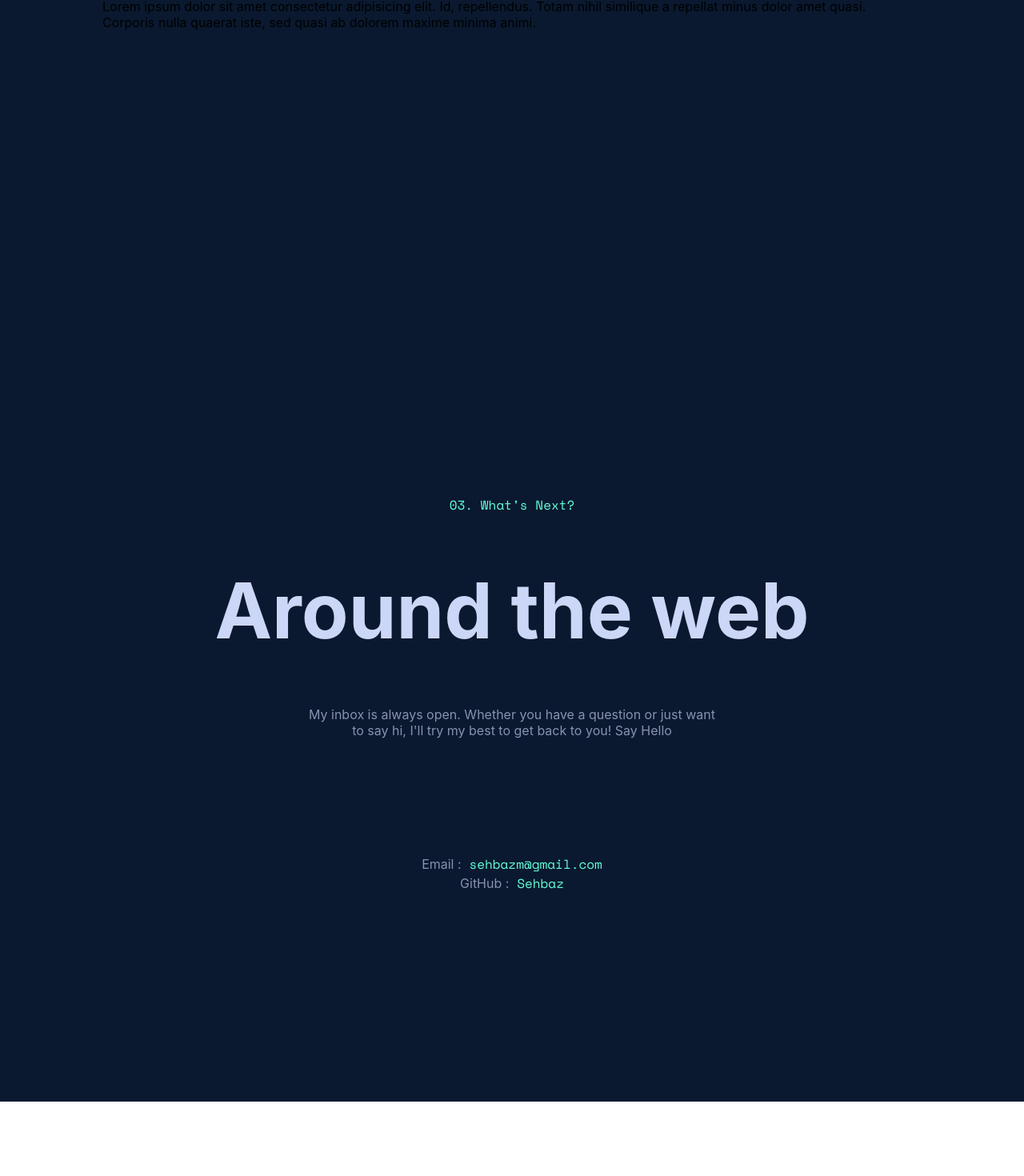
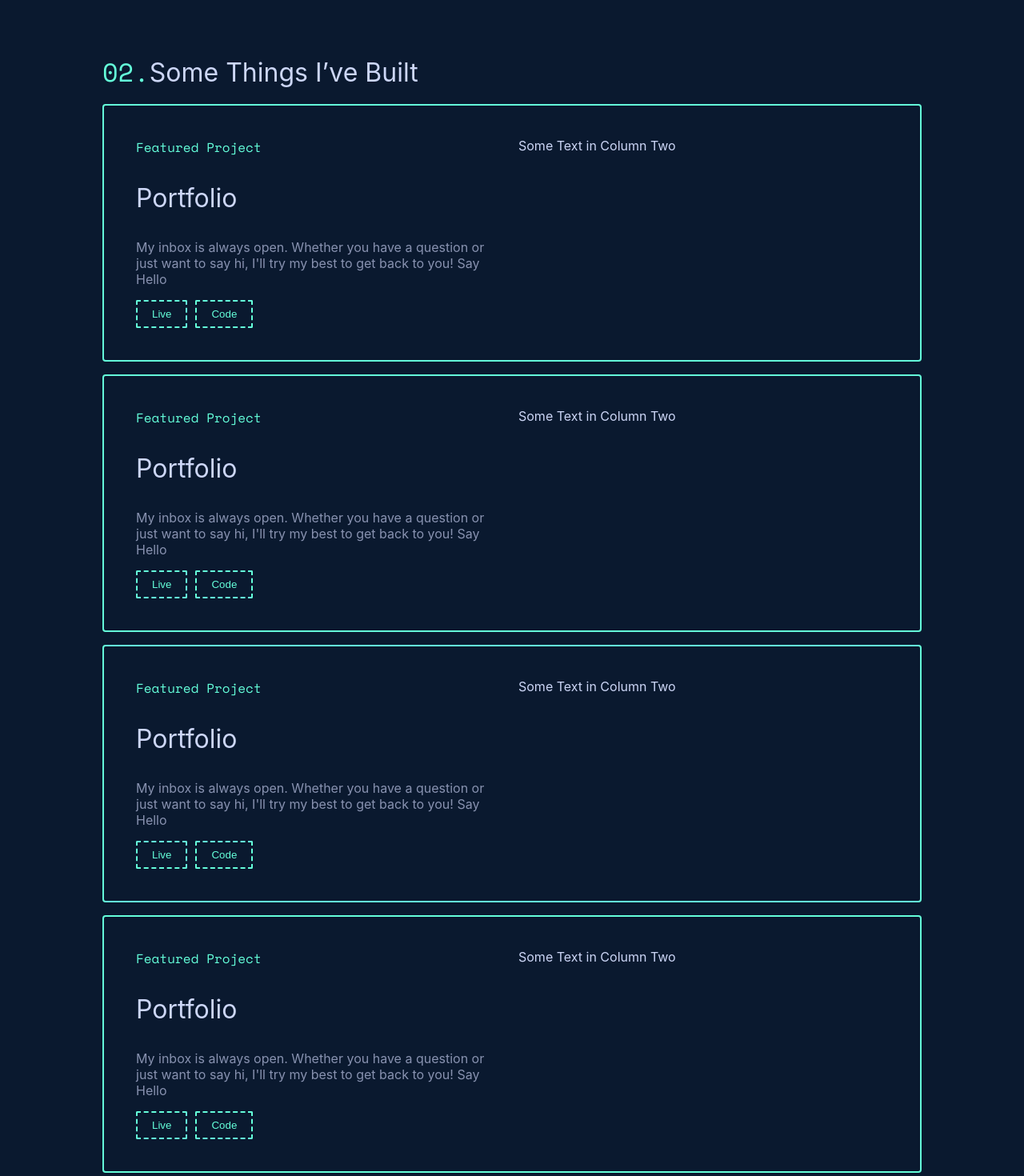
Before and after one commit to Sehbaz/portfolio-v1, a React (Create React App) app: page / in a window 1280 px wide. Shown: the part 874-2344 px from the top of the page at 80% size. Before the commit the page ends 2251 px from the top, so only its background shows below. Built offline with nearby package versions, Linux system fonts and the light colour scheme.

Commit message:
project section updated

```diff
--- a/src/components/section/Section.css
+++ b/src/components/section/Section.css
@@ -1,4 +1,4 @@
-@import url('https://fonts.googleapis.com/css2?family=Space+Mono&display=swap');
+@import url("https://fonts.googleapis.com/css2?family=Space+Mono&display=swap");
 
 .section-container {
   width: 80%;
@@ -6,62 +6,108 @@
 }
 
 .heading-1 {
-    color: #CCD6F6;
+  color: #ccd6f6;
   font-size: 6rem;
   margin: 0;
   font-weight: 700;
 }
 
 .heading-2 {
-    color: #8892B0;
+  color: #8892b0;
   font-size: 4rem;
   margin: 0;
 }
 
 .heading-3 {
-    color: #8892B0;
+  color: #8892b0;
   font-size: 1rem;
   width: 50%;
+}
+.heading-4 {
+  color: #ccd6f6;
+  font-size: 2rem;
 }
 
 .link {
   text-decoration: none;
 }
 
-
-
 .green-text {
   color: #64ffda;
   margin: 0;
-    font-family: 'Space Mono', monospace;
+  font-family: "Space Mono", monospace;
 }
 
-.about-section {}
+.about-section {
+}
 
 .about-section,
 .contact-section {
   padding-top: 150px;
   height: 70vh;
-
 }
 
 .contact-text {
-    color: #8892B0;
+  color: #8892b0;
   font-size: 1rem;
   width: 50%;
 }
 
+.live-btn {
+  margin-top: 1rem;
+  padding: 8px 18px;
+  margin-right: 10px;
+  color: #64ffda;
+  border: 2px dashed #64ffda;
+  border-radius: 2px;
+  background: none;
+}
+
+.live-btn:hover {
+  background-color: rgba(100, 255, 218, 0.1);
+  cursor: pointer;
+}
 .contact-section {
   text-align: center;
-    color: #CCD6F6;
+  color: #ccd6f6;
   display: flex;
   flex-direction: column;
   align-items: center;
   justify-content: space-around;
   margin-bottom: 150px;
 }
+.work-section {
+  padding-top: 150px;
+  color: #ccd6f6;
+  display: flex;
+  flex-direction: column;
+  margin-bottom: 150px;
+}
+.some-page-wrapper {
+  border: 2px solid #64ffda;
+  border-radius: 4px;
+  padding: 2rem;
+  margin-top: 1rem;
+}
 
+.row {
+  display: flex;
+  flex-direction: row;
+  flex-wrap: wrap;
+  width: 100%;
+}
 
+.column {
+  display: flex;
+  flex-direction: column;
+  flex-basis: 100%;
+  flex: 1;
+  padding: 0.5em;
+}
+
+.blue-column {
+  width: 100;
+}
 
 @media only screen and (max-width: 768px) {
   .about-section {
@@ -78,8 +124,16 @@
 
   .heading-3,
   .contact-text {
-        width:
-            100%;
+    width: 100%;
+  }
+  .some-page-wrapper {
+    margin-top: 2em;
+  }
+  .row {
+    flex-direction: column;
+  }
+  .green-column {
+    display: none;
   }
 }
 
@@ -87,13 +141,12 @@
   .section-container {
     margin-top: 10vh;
     max-width: 1300px;
-
   }
 
   .about-section,
-    .contact-section {
+  .contact-section,
+  .work-section {
     max-height: 700px;
-        border: 1px solid red;
     padding-top: 250px;
   }
 }
--- a/src/components/section/Section.js
+++ b/src/components/section/Section.js
@@ -5,7 +5,11 @@ function Section() {
     <div className="section-container">
       {" "}
       <div id="about" className="about-section">
-        <p className="green-text">Hi, I am</p>
+        <span className="heading-4">
+          {" "}
+          <span className="green-text">01.</span>About
+        </span>
+        <p className="heading-3">Hi, I am</p>
         <p className="heading-1">Sehbaz Rafik</p>
         <p className="heading-2">I build things for the web.</p>
         <p className="heading-3">
@@ -13,11 +17,99 @@ function Section() {
           profitable apps.
         </p>
       </div>
-      <div id="work" style={{ height: 500 }}>
-        <h1>This is Service section</h1>
-        Lorem ipsum dolor sit amet consectetur adipisicing elit. Id,
-        repellendus. Totam nihil similique a repellat minus dolor amet quasi.
-        Corporis nulla quaerat iste, sed quasi ab dolorem maxime minima animi.
+      <div id="work" className="work-section">
+        <span className="heading-4">
+          {" "}
+          <span className="green-text">02.</span>Some Things I’ve Built
+        </span>
+        <div class="some-page-wrapper">
+          <div class="row">
+            <div class="column">
+              <div class="blue-column">
+                {" "}
+                <p className="green-text">Featured Project</p>
+                <p className="heading-4">Portfolio</p>
+                <span className="contact-text">
+                  My inbox is always open. Whether you have a question or just
+                  want to say hi, I'll try my best to get back to you! Say Hello
+                </span>
+                <div>
+                  <button className="live-btn">Live</button>
+                  <button className="live-btn">Code</button>
+                </div>
+              </div>
+            </div>
+            <div class="column">
+              <div class="green-column">Some Text in Column Two</div>
+            </div>
+          </div>
+        </div>
+        <div class="some-page-wrapper">
+          <div class="row">
+            <div class="column">
+              <div class="blue-column">
+                {" "}
+                <p className="green-text">Featured Project</p>
+                <p className="heading-4">Portfolio</p>
+                <span className="contact-text">
+                  My inbox is always open. Whether you have a question or just
+                  want to say hi, I'll try my best to get back to you! Say Hello
+                </span>
+                <div>
+                  <button className="live-btn">Live</button>
+                  <button className="live-btn">Code</button>
+                </div>
+              </div>
+            </div>
+            <div class="column">
+              <div class="green-column">Some Text in Column Two</div>
+            </div>
+          </div>
+        </div>
+        <div class="some-page-wrapper">
+          <div class="row">
+            <div class="column">
+              <div class="blue-column">
+                {" "}
+                <p className="green-text">Featured Project</p>
+                <p className="heading-4">Portfolio</p>
+                <span className="contact-text">
+                  My inbox is always open. Whether you have a question or just
+                  want to say hi, I'll try my best to get back to you! Say Hello
+                </span>
+                <div>
+                  <button className="live-btn">Live</button>
+                  <button className="live-btn">Code</button>
+                </div>
+              </div>
+            </div>
+            <div class="column">
+              <div class="green-column">Some Text in Column Two</div>
+            </div>
+          </div>
+        </div>
+        <div class="some-page-wrapper">
+          <div class="row">
+            <div class="column">
+              <div class="blue-column">
+                {" "}
+                <p className="green-text">Featured Project</p>
+                <p className="heading-4">Portfolio</p>
+                <span className="contact-text">
+                  My inbox is always open. Whether you have a question or just
+                  want to say hi, I'll try my best to get back to you! Say Hello
+                </span>
+                <div>
+                  <button className="live-btn">Live</button>
+                  <button className="live-btn">Code</button>
+                </div>
+              </div>
+            </div>
+            <div class="column">
+              <div class="green-column">Some Text in Column Two</div>
+            </div>
+          </div>
+        </div>
       </div>
       <div id="contact" className="contact-section">
         <p className="green-text">03. What’s Next?</p>
```
Also changed, not shown: src/components/Header/Header.css (+2 -6 lines). Lines whose indentation alone changed are shown as unchanged.
